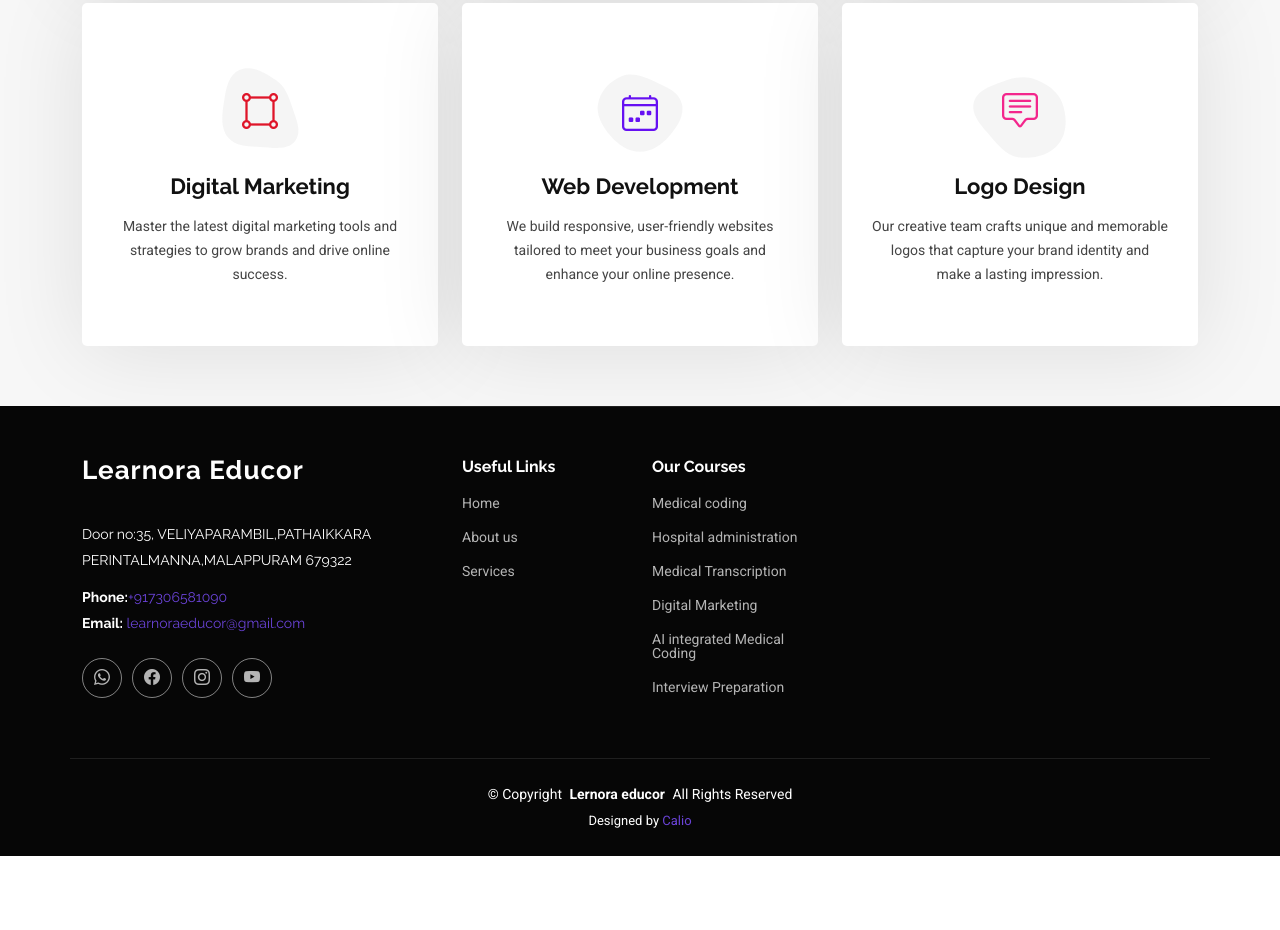
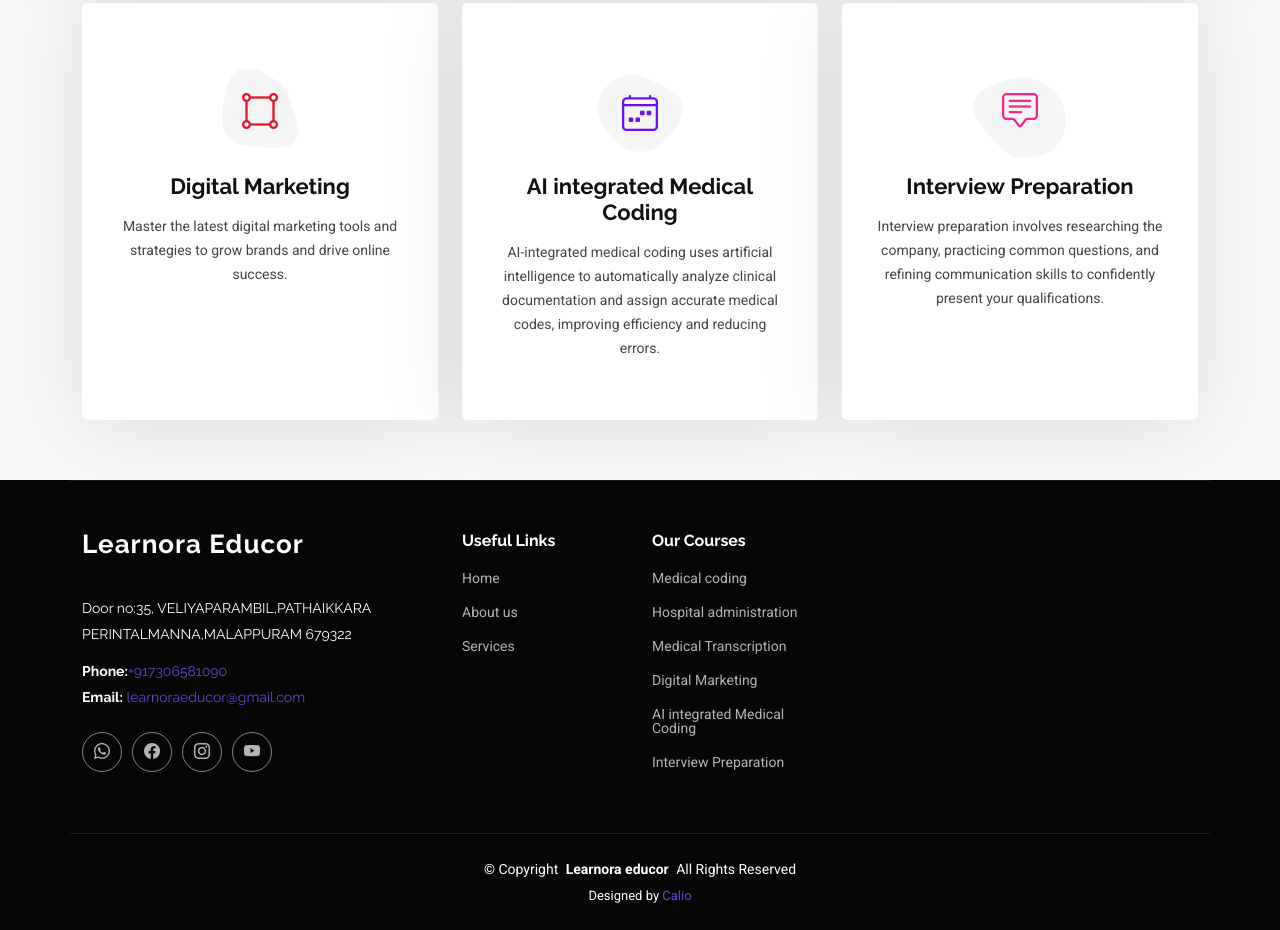
Before and after one commit to danishmanu/learnora-educor, a plain HTML site: page services.html in a window 1280 px wide. Shown: the part 683-1613 px from the top of the page. Before the commit the page ends 1539 px from the top, so only its background shows below. Drawn offline with nearby package versions, Linux system fonts and the light colour scheme.

Commit message:
Add existing project files to Git

```diff
--- a/services.html
+++ b/services.html
@@ -162,9 +162,9 @@
                 <i class="bi bi-calendar4-week icon"></i>
               </div>
               <a href="service-details.html" class="stretched-link">
-                <h3>Web Development</h3>
+                <h3>AI integrated Medical Coding </h3>
               </a>
-              <p>We build responsive, user-friendly websites tailored to meet your business goals and enhance your online presence.</p>
+              <p>AI-integrated medical coding uses artificial intelligence to automatically analyze clinical documentation and assign accurate medical codes, improving efficiency and reducing errors.</p>
               <a href="service-details.html" class="stretched-link"></a>
             </div>
           </div><!-- End Service Item -->
@@ -178,9 +178,9 @@
                 <i class="bi bi-chat-square-text"></i>
               </div>
               <a href="service-details.html" class="stretched-link">
-                <h3>Logo Design</h3>
+                <h3> Interview Preparation</h3>
               </a>
-              <p>Our creative team crafts unique and memorable logos that capture your brand identity and make a lasting impression.</p>
+              <p>Interview preparation involves researching the company, practicing common questions, and refining communication skills to confidently present your qualifications.</p>
               <a href="service-details.html" class="stretched-link"></a>
             </div>
           </div><!-- End Service Item -->
@@ -248,7 +248,7 @@
     </div>
 
     <div class="container copyright text-center mt-4">
-      <p>© <span>Copyright</span> <strong class="px-1 sitename">Lernora educor</strong> <span>All Rights Reserved</span></p>
+      <p>© <span>Copyright</span> <strong class="px-1 sitename">Learnora educor</strong> <span>All Rights Reserved</span></p>
       <div class="credits">
         <!-- All the links in the footer should remain intact. -->
         <!-- You can delete the links only if you've purchased the pro version. -->
```
Also changed, not shown: about.html (+1 -1 lines), contact.html (+1 -1 lines), index.html (+3 -3 lines).
